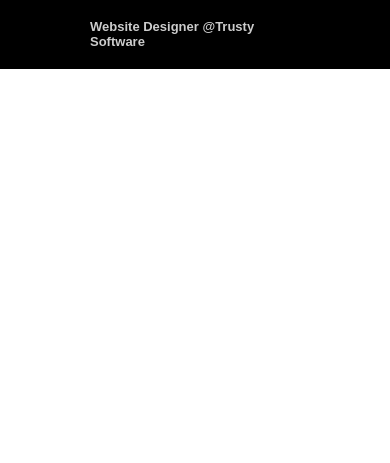
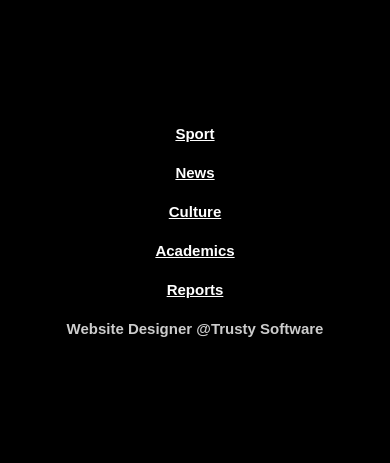
Before and after one commit to mluvul69-gif/school_website, a Flask app: page / in a window 390 px wide. Shown: the part 451-914 px from the top of the page. Before the commit the page ends 520 px from the top, so only its background shows below. Run offline with Flask 3, Linux system fonts and the light colour scheme.

Commit message:
Update style.css

```diff
--- a/static/css/style.css
+++ b/static/css/style.css
@@ -413,14 +413,33 @@ iframe[src*="google.com/maps"] {
 }
 
 /* Fix dashboard for mobile */
+/* =========================
+   FULL-HEIGHT DASHBOARD ON MOBILE
+========================= */
 @media (max-width: 768px) {
+
+    /* Make hero taller on mobile */
+    .hero-image {
+        height: 45vh; /* 45% of screen height */
+    }
+
+    /* Dashboard fills the rest of the screen */
     .dashboard {
+        min-height: calc(100vh - 45vh);
         height: auto;
-        padding: 20px 90px;
+        padding: 30px 15px;
+
+        display: flex;
+        flex-direction: column;
+        justify-content: center;
+        align-items: center;
+        gap: 18px;
+        text-align: center;
     }
 
     .dash-item {
-        font-size: 13px;
+        font-size: 15px;
+        line-height: 1.4;
     }
 }
 
```
